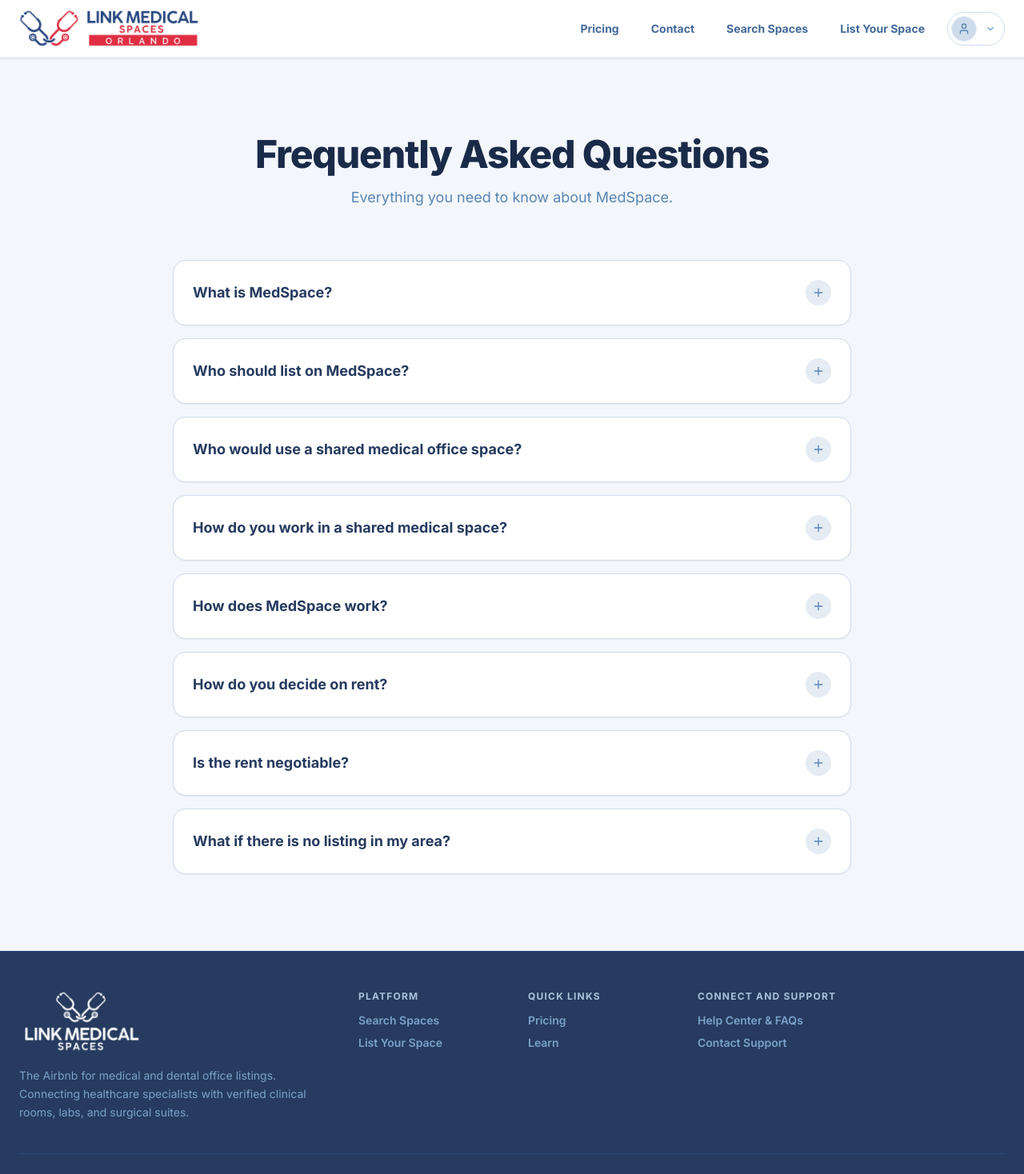
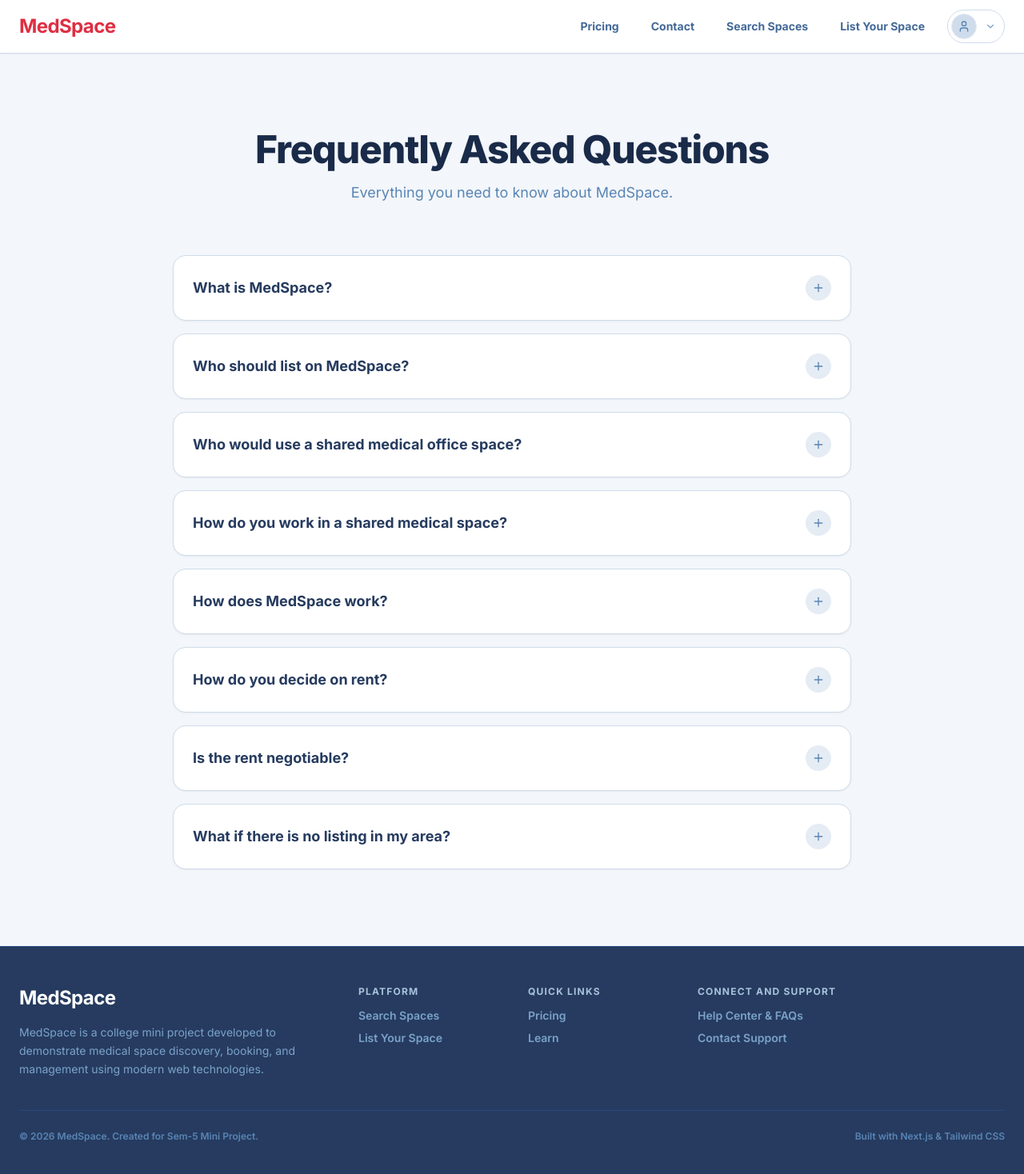
Before and after one commit to ujjwalv01/Sem-5_Mini_Project, a Next.js app: page /faqs in a window 1280 px wide. Shown: the top 1468 px of the page at 80% size. Built offline with nearby package versions, Linux system fonts and the light colour scheme; no server answers.

Commit message:
Start removing client branding from homepage

```diff
--- a/app/page.jsx
+++ b/app/page.jsx
@@ -106,8 +106,8 @@ export default function Home() {
 
       {/* Hero Header */}
       <div className="w-full bg-[#e8edf2] py-4 px-6 text-center shadow-sm relative z-20">
-        <h2 className="text-xl sm:text-2xl font-bold text-[#204066] mb-1">Peer-to-peer medical office sublease.</h2>
-        <p className="text-[#3b5998] text-sm sm:text-base font-medium">Simple. Affordable. Built for the Future of Private Practice.</p>
+        <h2 className="text-xl sm:text-2xl font-bold text-[#204066] mb-1">Medical Space Management Made Simple</h2>
+        <p className="text-[#3b5998] text-sm sm:text-base font-medium">A college project for discovering and managing medical spaces.</p>
       </div>
 
       {/* Hero Split Section */}
@@ -115,16 +115,16 @@ export default function Home() {
         {/* Left Half (Red) */}
         <div className="w-full md:w-1/2 bg-[#eb5253] flex flex-col justify-center items-center text-center p-12 sm:p-20 relative overflow-hidden group">
           <div className="relative z-10 space-y-6 max-w-md mx-auto flex flex-col items-center">
-            <p className="text-white text-xs sm:text-sm font-bold tracking-[0.2em]">I&apos;M LOOKING TO</p>
+            <p className="text-white text-xs sm:text-sm font-bold tracking-[0.2em]">EXPLORE</p>
             <h1 className="text-white text-4xl sm:text-5xl lg:text-6xl font-extrabold leading-tight tracking-tight">
-              Sublease Unused Office Space.
+              List Medical Spaces
             </h1>
             <button onClick={() => router.push('/list-your-space')} className="mt-8 border border-white/80 hover:bg-white hover:text-[#eb5253] text-white transition-all duration-300 rounded-none px-8 py-3 flex flex-col items-center group-hover:scale-105">
               <div className="flex items-center gap-2 font-bold text-lg">
                 <span>Post Your Space</span>
                 <ArrowRight className="w-5 h-5"/>
               </div>
-              <div className="text-[10px] sm:text-xs font-bold opacity-90 mt-1 uppercase tracking-wider">Only ₹9,999/year</div>
+              <div className="text-[10px] sm:text-xs font-bold opacity-90 mt-1 uppercase tracking-wider">Quick & Easy Listing</div>
             </button>
           </div>
         </div>
@@ -132,12 +132,12 @@ export default function Home() {
         {/* Right Half (Blue) */}
         <div className="w-full md:w-1/2 bg-[#4c668b] flex flex-col justify-center items-center text-center p-12 sm:p-20 relative overflow-hidden group">
           <div className="relative z-10 space-y-6 max-w-md mx-auto flex flex-col items-center">
-            <p className="text-white text-xs sm:text-sm font-bold tracking-[0.2em]">I&apos;M LOOKING FOR</p>
+            <p className="text-white text-xs sm:text-sm font-bold tracking-[0.2em]">DISCOVER</p>
             <h1 className="text-white text-4xl sm:text-5xl lg:text-6xl font-extrabold leading-tight tracking-tight">
-              Affordable Office Spaces
+              Find Medical Spaces
             </h1>
             <button onClick={() => router.push('/search-spaces')} className="mt-8 border border-white/80 hover:bg-white hover:text-[#4c668b] text-white transition-all duration-300 rounded-none px-8 py-3 flex items-center gap-2 group-hover:scale-105 h-[68px]">
-              <span className="font-bold text-lg">Explore Available Spaces</span>
+              <span className="font-bold text-lg">Browse Spaces</span>
               <ArrowRight className="w-5 h-5"/>
             </button>
           </div>
--- a/components/Footer.jsx
+++ b/components/Footer.jsx
@@ -11,10 +11,10 @@ export default function Footer() {
         {/* Branding & Logo */}
         <div className="flex flex-col gap-4 max-w-sm">
           <div className="flex items-center cursor-pointer flex-shrink-0" onClick={() => window.scrollTo(0, 0)}>
-            <img src="/image.png?v=3" alt="MedSpace" className="h-16 sm:h-20 w-auto object-contain"/>
+            <h2 className="text-2xl font-bold text-white">MedSpace</h2>
           </div>
           <p className="text-slate-400 text-sm leading-relaxed">
-            The Airbnb for medical and dental office listings. Connecting healthcare specialists with verified clinical rooms, labs, and surgical suites.
+            MedSpace is a college mini project developed to demonstrate medical space discovery, booking, and management using modern web technologies.
           </p>
         </div>
 
@@ -75,7 +75,7 @@ export default function Footer() {
 
       {/* Bottom copyright banner */}
       <div className="max-w-7xl mx-auto border-t border-slate-800 mt-10 pt-6 flex flex-col sm:flex-row justify-between items-center gap-4 text-xs text-slate-500 font-semibold">
-        <p>© {new Date().getFullYear()} MedSpace. All rights reserved.</p>
+        <p>© {new Date().getFullYear()} MedSpace. Created for Sem-5 Mini Project.</p>
         <p>Built with Next.js & Tailwind CSS</p>
       </div>
 
--- a/components/Navbar.jsx
+++ b/components/Navbar.jsx
@@ -47,7 +47,7 @@ export default function Navbar() {
 
         {/* Left Side: Logo */}
         <div className="flex items-center cursor-pointer flex-shrink-0" onClick={() => router.push('/')}>
-          <img src="/logo-new.png" alt="MedSpace" className="h-10 sm:h-12 w-auto object-contain"/>
+          <h1 className="text-2xl font-bold text-teal-600">MedSpace </h1>
         </div>
 
         {/* Right Side: Navigation Links & User Dropdown */}
```
